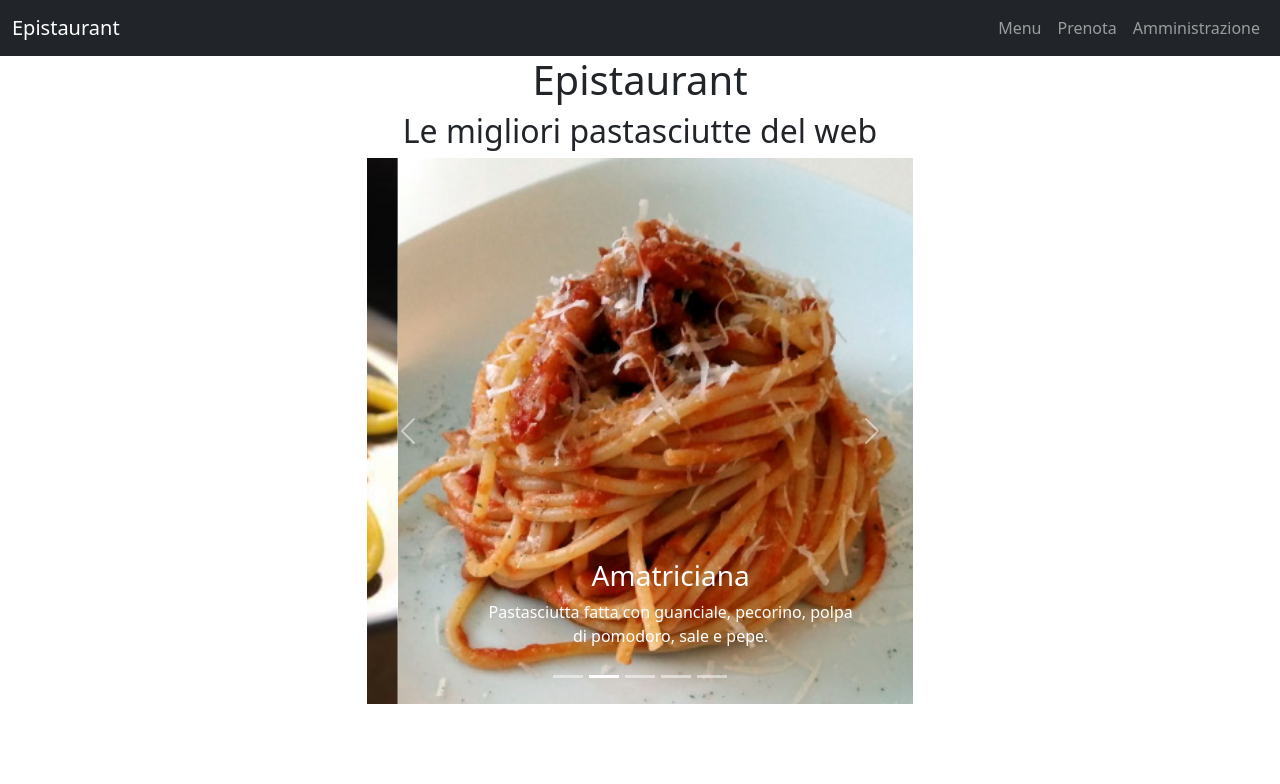
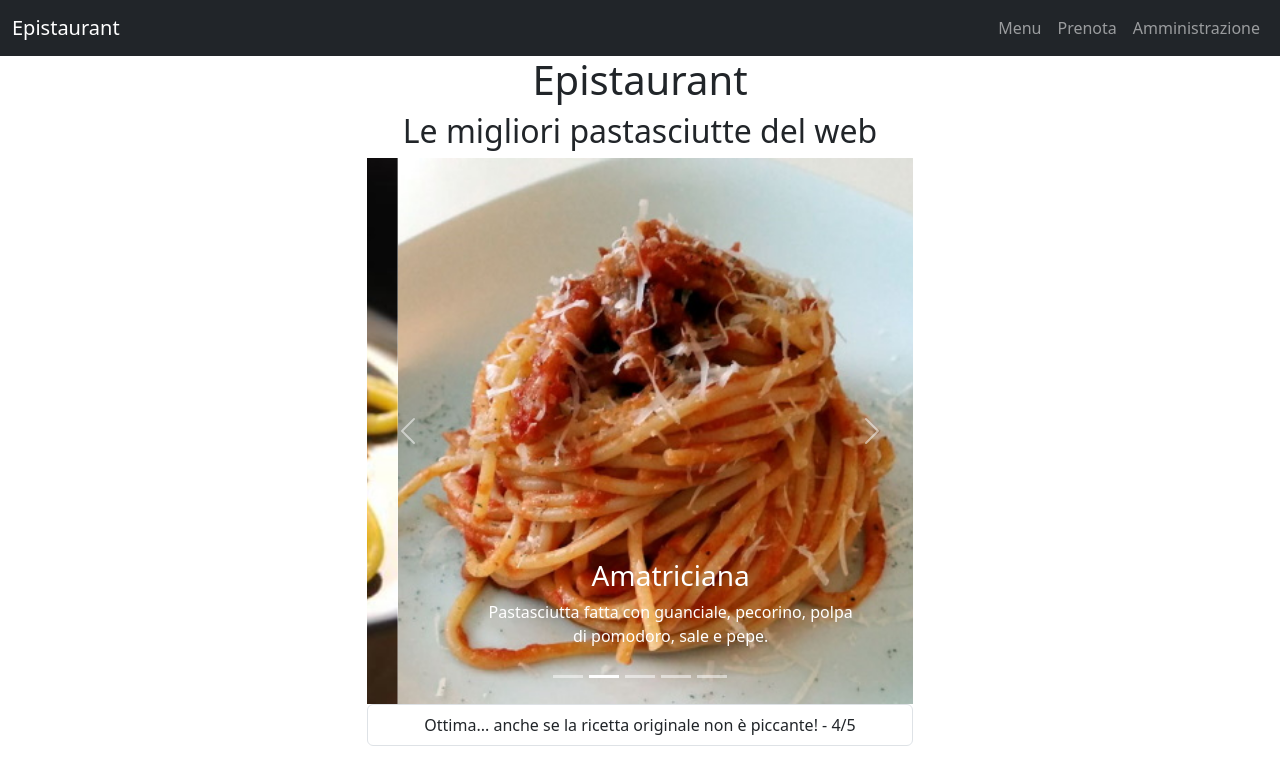
Before and after one commit to giulia-r01/Lezione-epirestaurant, a React (Vite) app: page / in a window 1280 px wide. Shown: the top 784 px of the page. Built offline with nearby package versions, Linux system fonts and the light colour scheme.

Commit message:
Update Home.jsx

```diff
--- a/src/components/Home.jsx
+++ b/src/components/Home.jsx
@@ -1,7 +1,12 @@
-import { Container, Row, Col, Carousel } from "react-bootstrap"
+import { Container, Row, Col, Carousel, ListGroup } from "react-bootstrap"
 import pastasciutte from "../data/menu.json"
+import { Component } from "react"
 
-const Home = function () {
+class Home extends Component {
+  state = {
+    activePasta: pastasciutte[0], //carbonara
+  }
+  render() {
     return (
       <Container>
         <Row className="justify-content-center">
@@ -12,7 +17,18 @@ const Home = function () {
         </Row>
         <Row className="justify-content-center">
           <Col xs={12} md={8} lg={6} className="text-center">
-          <Carousel>
+            <Carousel
+              onSlide={(i) => {
+                console.log("funziona?", i) // i è l'indice della slide che sta arrivando e della pasta
+                // che sta per comparire, perché genero le slides a partire dalle paste
+                console.log(pastasciutte[i])
+                // dovrei settare pastasciutte[i] come nuova activePasta
+                // c'è un metodo apposito per cambiare lo stao di un componente
+                this.setState({
+                  activePasta: pastasciutte[i],
+                })
+              }}
+            >
               {pastasciutte.map((pasta) => {
                 return (
                   <Carousel.Item key={pasta.id}>
@@ -31,8 +47,21 @@ const Home = function () {
             </Carousel>
           </Col>
         </Row>
+        <Row className="justify-content-center">
+          <Col xs={12} md={8} lg={6} className="text-center">
+            <ListGroup>
+              {this.state.activePasta.comments.map((recensione) => {
+                return (
+                  <ListGroup.Item key={recensione.id}>
+                    {recensione.comment} - {recensione.rating}/5
+                  </ListGroup.Item>
+                )
+              })}
+            </ListGroup>
+          </Col>
+        </Row>
       </Container>
     )
   }
-
+}
 export default Home
```
Lines whose indentation alone changed are shown as unchanged.
